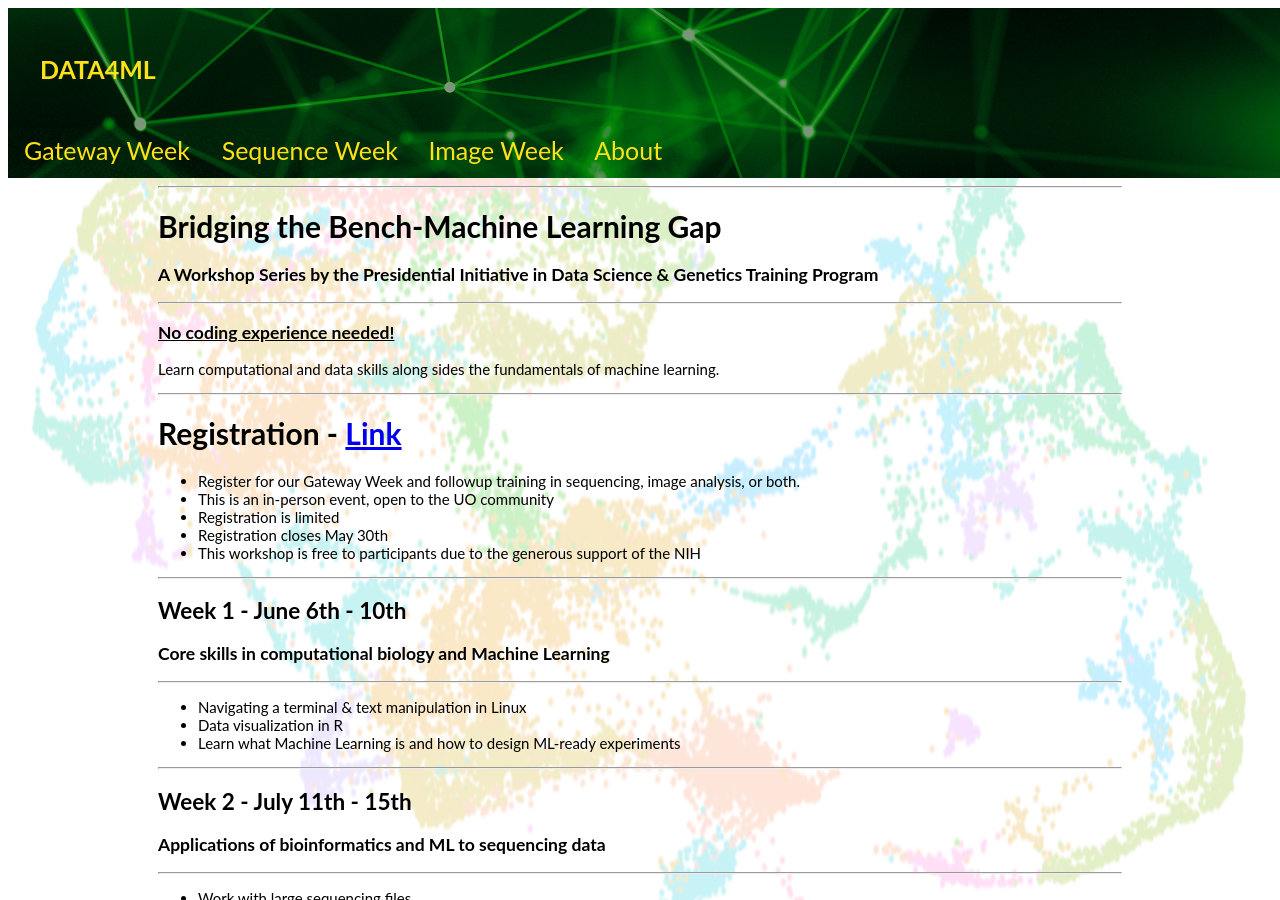
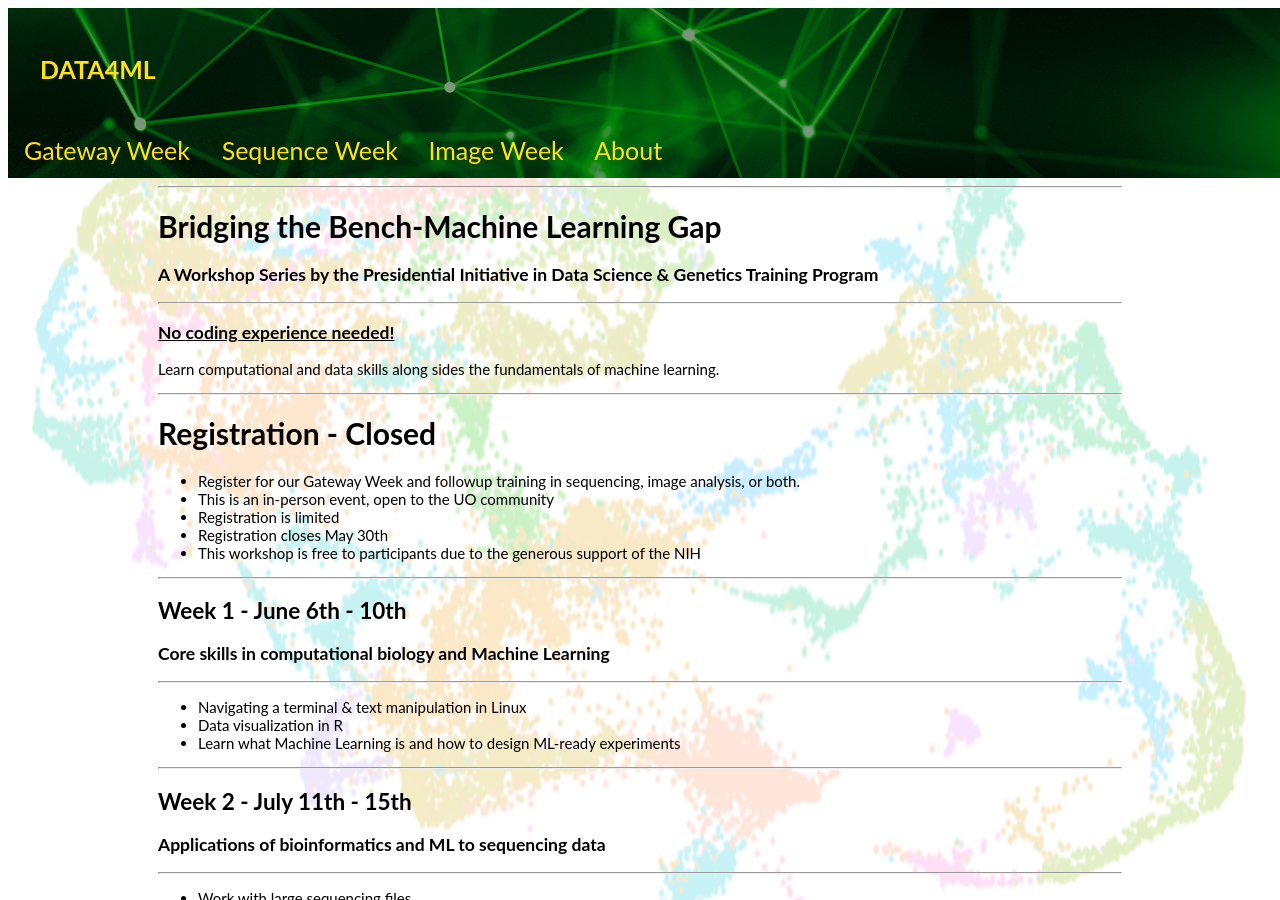
Before and after one commit to UO-Data-Science/Data4ML1, a Jekyll site: the page built from docs/index.md, in a window 1280 px wide and 900 px high. Built offline with Jekyll 4.4.1, drawn with Linux system fonts in a browser that asks for light colours.

Commit message:
Update index.md
Close registration

```diff
--- a/docs/index.md
+++ b/docs/index.md
@@ -13,7 +13,7 @@ filename: index.md
 Learn computational and data skills along sides the fundamentals of machine learning.
 
 ***
-# Registration - [Link](https://oregon.qualtrics.com/jfe/form/SV_38WNAeMZfkhMsL4)
+# Registration - **Closed**
 
 * Register for our Gateway Week and followup training in sequencing, image analysis, or both.
 * This is an in-person event, open to the UO community
```
